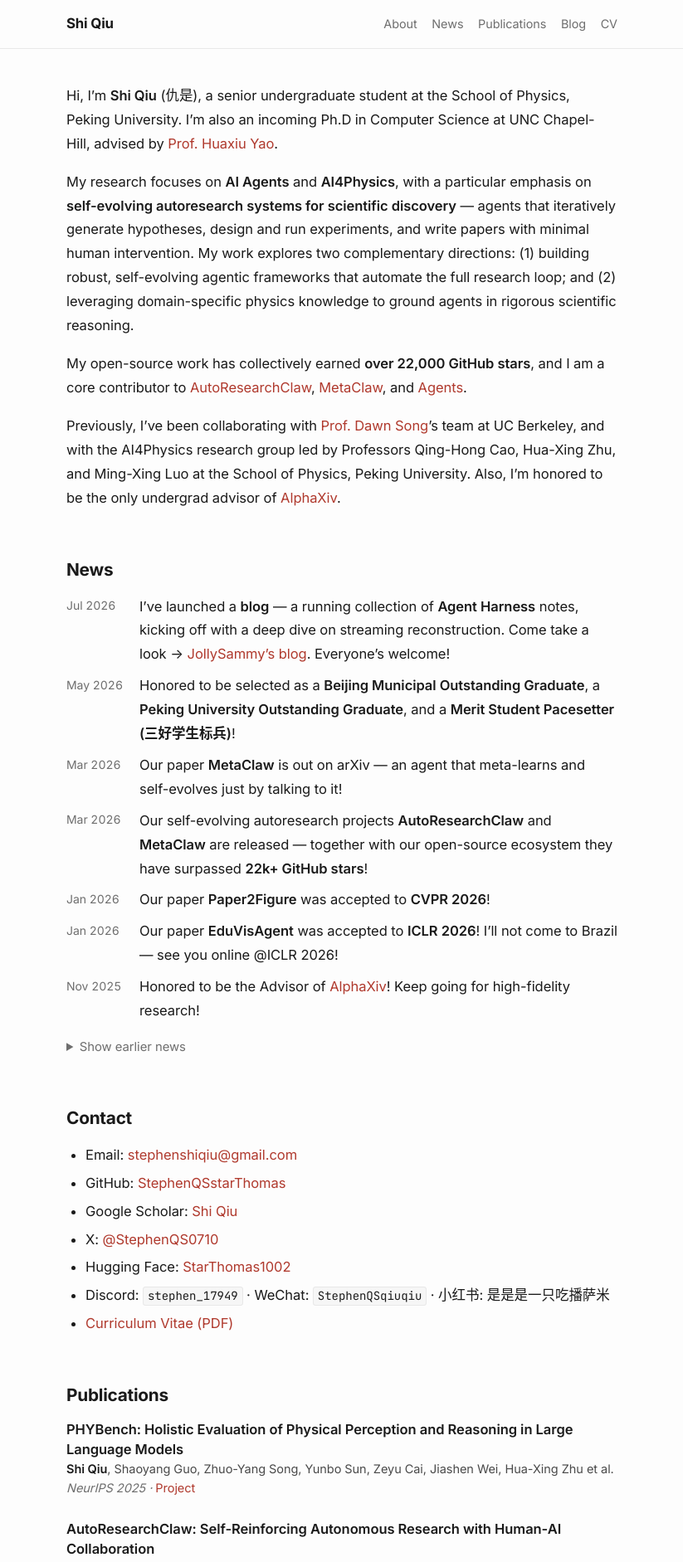
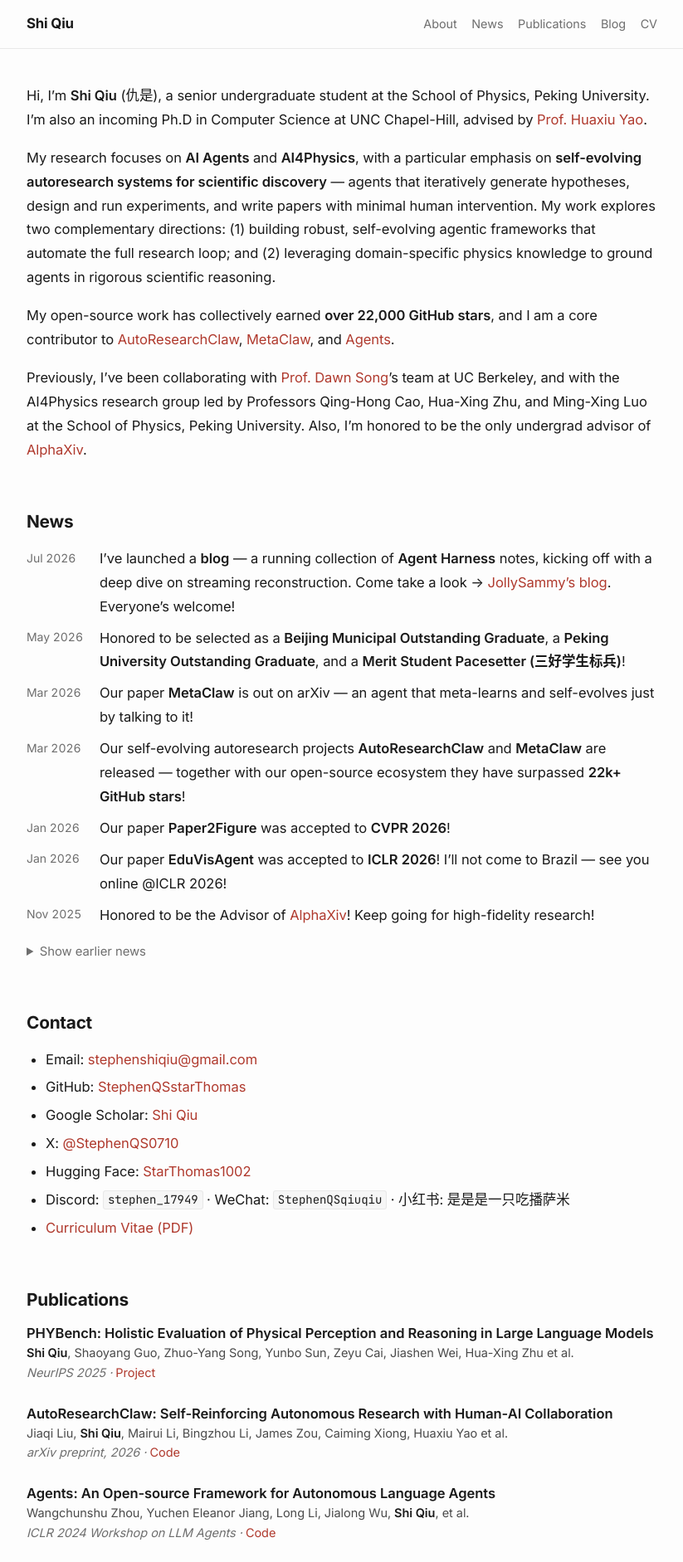
Before and after one commit to StephenQSstarThomas/StephenQSstarThomas.github.io, a Jekyll site: the page built from _pages/about.md, in a window 1280 px wide. Shown: the top 1883 px of the page at 83% size, without its empty margins (228-1051 px from the left). Built offline with Jekyll 4.4.1, drawn with Linux system fonts in a browser that asks for light colours.

Commit message:
Cache-bust asset URLs + widen content column to 800px
The redesign deployed fine but main.css/dynamic.js kept their old URLs,
so browsers within the max-age=600 cache window mixed new HTML with the
OLD stylesheet/JS — full-width unstyled layout, and the old script
re-injecting the squirrel reading rail. Asset links now carry a
?v=<build-timestamp> query so every deploy busts caches immediately.

Also widen the content column 44rem -> 50rem (~800px, lil-log's width;
~55-65% of a laptop viewport) per typography preference.

```diff
--- a/_includes/head.html
+++ b/_includes/head.html
@@ -11,6 +11,6 @@
 </script>
 
 <!-- For all browsers -->
-<link rel="stylesheet" href="{{ '/assets/css/main.css' | relative_url }}">
+<link rel="stylesheet" href="{{ '/assets/css/main.css' | relative_url }}?v={{ site.time | date: '%s' }}">
 
 <meta http-equiv="cleartype" content="on">
--- a/_includes/head/custom.html
+++ b/_includes/head/custom.html
@@ -12,7 +12,7 @@
 <link rel="preload" href="{{ '/assets/fonts/self/inter-400-latin.woff2' | relative_url }}" as="font" type="font/woff2" crossorigin>
 <link rel="preload" href="{{ '/assets/fonts/self/inter-600-latin.woff2' | relative_url }}" as="font" type="font/woff2" crossorigin>
 <link rel="preload" href="{{ '/assets/fonts/self/inter-700-latin.woff2' | relative_url }}" as="font" type="font/woff2" crossorigin>
-<link rel="stylesheet" href="{{ '/assets/fonts/self/fonts.css' | relative_url }}"/>
+<link rel="stylesheet" href="{{ '/assets/fonts/self/fonts.css' | relative_url }}?v={{ site.time | date: '%s' }}"/>
 
 {% if page.math %}
 <script type="text/x-mathjax-config"> MathJax.Hub.Config({ TeX: { equationNumbers: { autoNumber: "all" } } }); </script>
--- a/_includes/scripts.html
+++ b/_includes/scripts.html
@@ -1,3 +1,3 @@
-<script src="{{ '/assets/js/dynamic.js' | relative_url }}"></script>
+<script src="{{ '/assets/js/dynamic.js' | relative_url }}?v={{ site.time | date: '%s' }}"></script>
 
 {% include analytics.html %}
--- a/assets/css/main.scss
+++ b/assets/css/main.scss
@@ -23,7 +23,7 @@ $sans: 'Inter', -apple-system, BlinkMacSystemFont, 'Segoe UI', Roboto,
        Helvetica, Arial, sans-serif;
 $mono: 'JetBrains Mono', ui-monospace, SFMono-Regular, Menlo, Consolas, monospace;
 
-$content-width: 44rem;
+$content-width: 50rem;   /* ~800px, lil-log's column — ≈55–65% of a laptop viewport */
 
 /* ---------- Reset (small) ---------- */
 *, *::before, *::after { box-sizing: border-box; }
```
